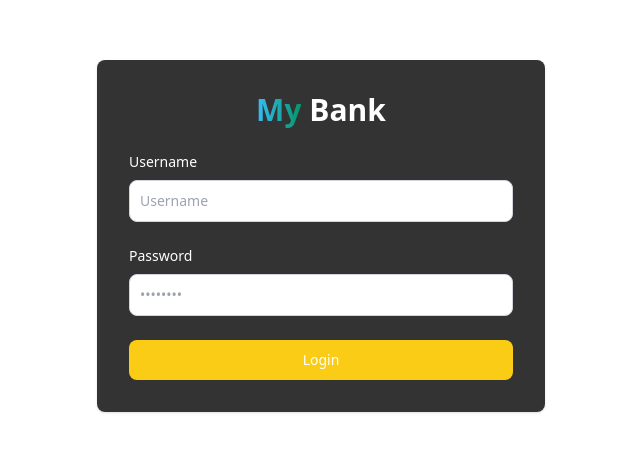
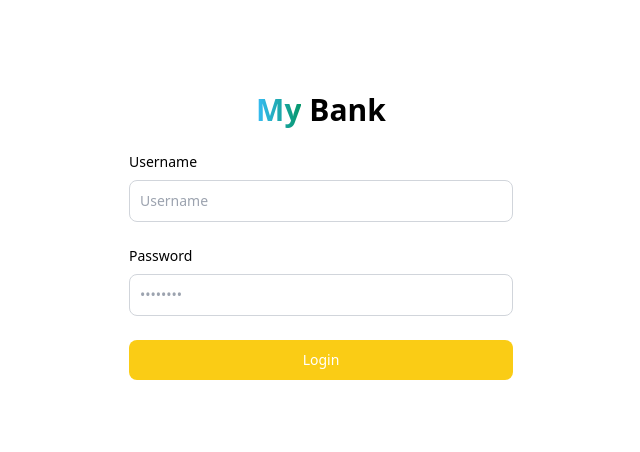
Before and after one commit to mfaizmohamad/Banking_App_Client, a React (Vite) app: page /#/ in a window 1280 px wide. Shown: the part 164-616 px from the top of the page, without its empty margins (319-959 px from the left). Built offline with nearby package versions, Linux system fonts and the light colour scheme.

Commit message:
login fix

```diff
--- a/src/auth/Login.tsx
+++ b/src/auth/Login.tsx
@@ -71,9 +71,9 @@ const Login = () => {
   return (
     <section className="">
       <div className="flex flex-col items-center justify-center px-6 py-8 mx-auto md:h-screen lg:py-0">
-        <div className="w-full bg-black bg-opacity-80  rounded-lg shadow dark:border md:mt-0 sm:max-w-md xl:p-0">
+        <div className="w-full bg-white bg-opacity-80  rounded-lg  dark:border md:mt-0 sm:max-w-md xl:p-0">
           <div className="p-6 space-y-4 md:space-y-6 sm:p-8">
-          <h1 className="mb-4 text-center text-2xl font-extrabold text-white dark:text-white md:text-2xl lg:text-3xl">
+          <h1 className="mb-4 text-center text-2xl font-extrabold text-black dark:text-white md:text-2xl lg:text-3xl">
               <span className="text-transparent bg-clip-text bg-gradient-to-r to-emerald-600 from-sky-400">
                 My
               </span>{" "}
@@ -87,7 +87,7 @@ const Login = () => {
               <div>
                 <label
                   htmlFor="text"
-                  className="block mb-2 text-sm font-medium text-white dark:text-white"
+                  className="block mb-2 text-sm font-medium text-black dark:text-white"
                 >
                   Username
                 </label>
@@ -104,7 +104,7 @@ const Login = () => {
               <div>
                 <label
                   htmlFor="password"
-                  className="block mb-2 text-sm font-medium text-white dark:text-white"
+                  className="block mb-2 text-sm font-medium text-black dark:text-white"
                 >
                   Password
                 </label>
--- a/src/pages/Withdraw.tsx
+++ b/src/pages/Withdraw.tsx
@@ -72,7 +72,7 @@ const Withdraw = () => {
 
   return (
     <div className="grid gap-5 justify-center mt-10">
-        {balance && <div className="absolute mt-[-13rem] ml-[15.7rem]"><Account/></div>}
+        {balance && <div className="absolute mt-[-13rem] ml-[-10.7rem]"><Account/></div>}
       <form className="w-full max-w-sm" onSubmit={handleSubmit}>
         <div className="flex items-center border-b border-teal-500 py-2">
           <input
```
